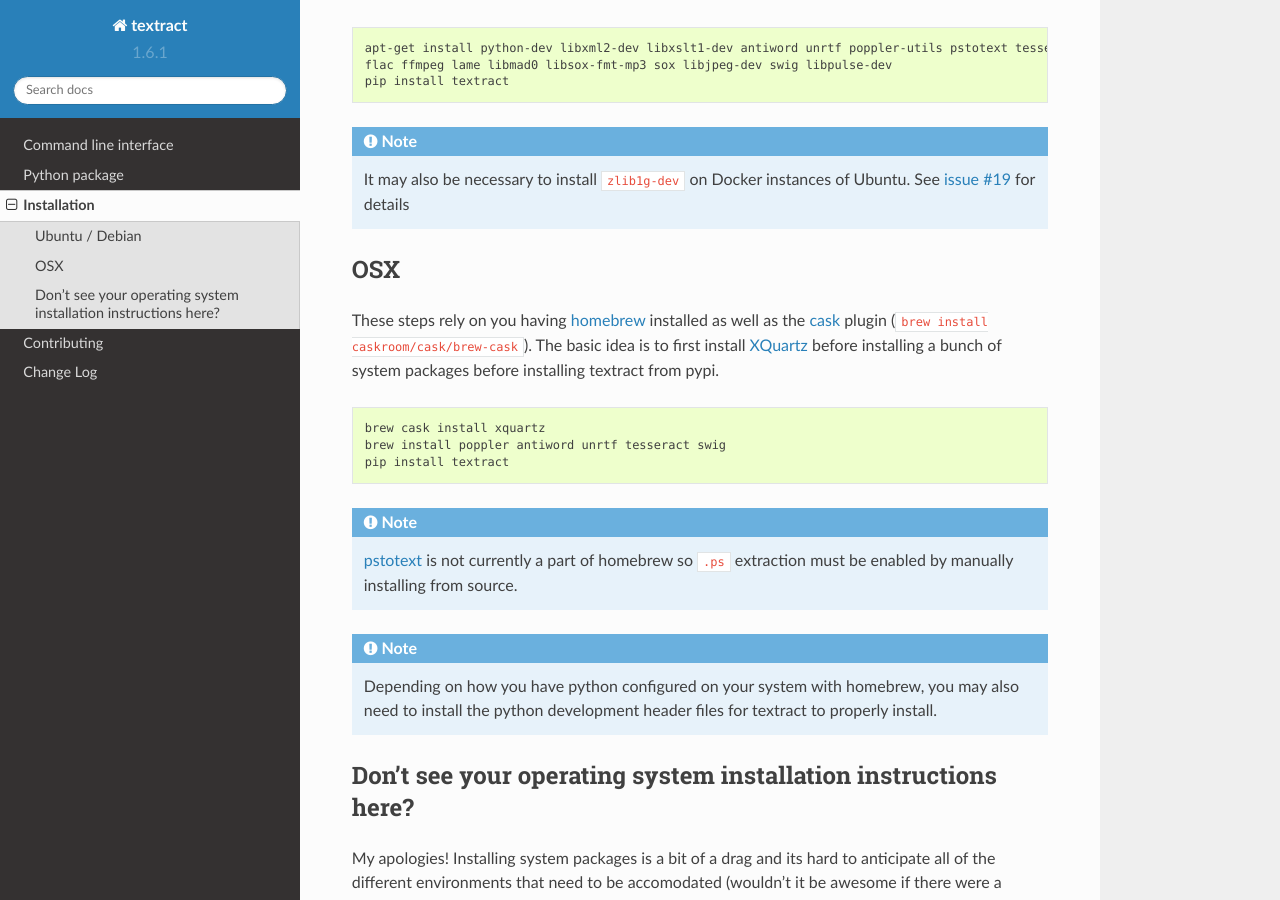
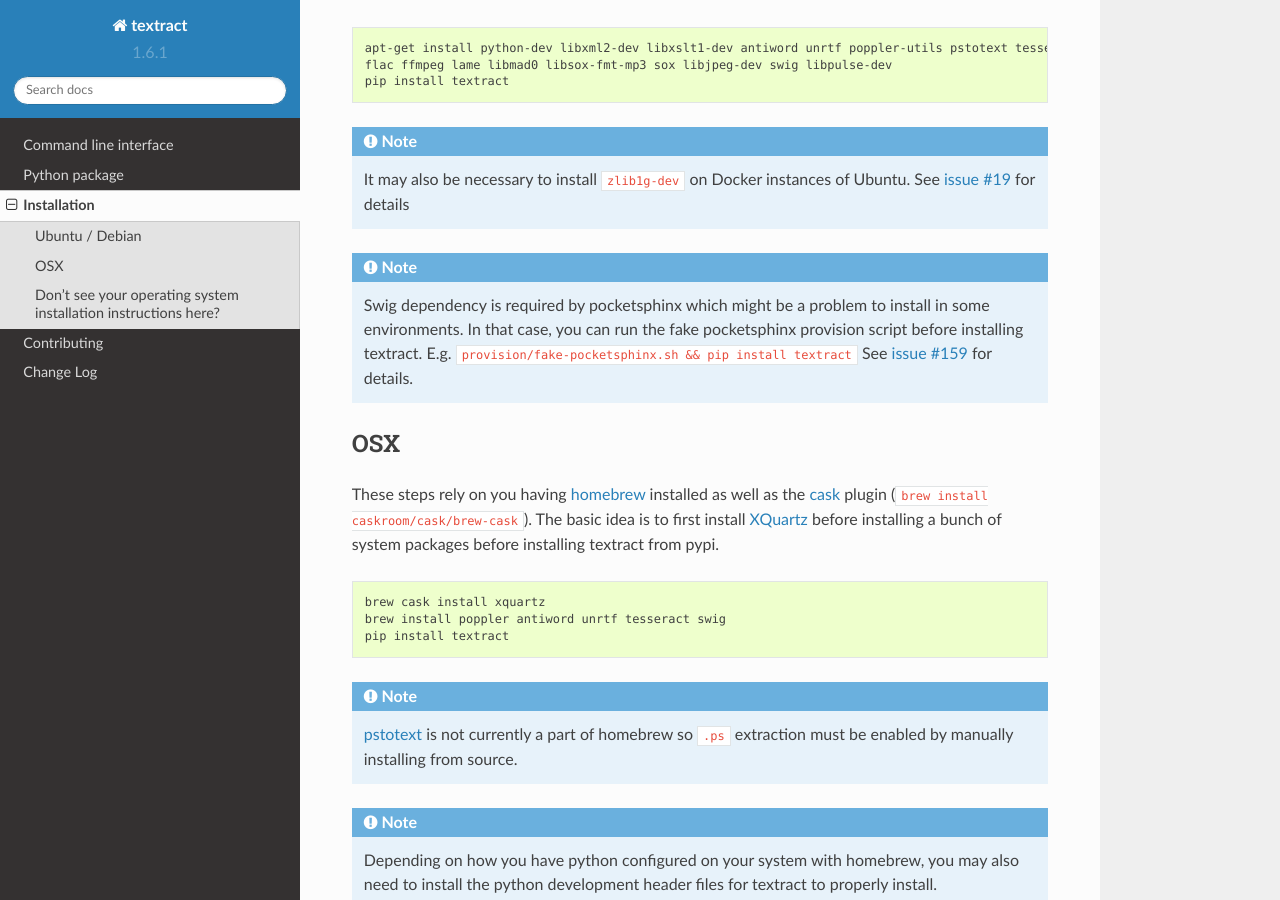
Before and after one commit to deanmalmgren/textract, a Sphinx documentation site: the page built from docs/installation.rst, in a window 1280 px wide and 900 px high, scrolled down 406 px. Built offline with Sphinx 7.4.7 and the Read the Docs theme 2.0.0, drawn with Linux system fonts in a browser that asks for light colours.

Commit message:
add fake pocketsphinx installation script + tests

```diff
--- a/docs/installation.rst
+++ b/docs/installation.rst
@@ -31,6 +31,13 @@
     It may also be necessary to install ``zlib1g-dev`` on Docker
     instances of Ubuntu. See `issue #19
     <https://github.com/deanmalmgren/textract/pull/19>`_ for details
+
+.. note::
+
+    Swig dependency is required by pocketsphinx which might be a problem to install in some environments.
+    In that case, you can run the fake pocketsphinx provision script before installing textract.
+    E.g. :code:`provision/fake-pocketsphinx.sh && pip install textract`
+    See `issue #159 <https://github.com/deanmalmgren/textract/issues/159>`_ for details.
 
 OSX
 ---
```
Also changed, not shown: 3 other files.
